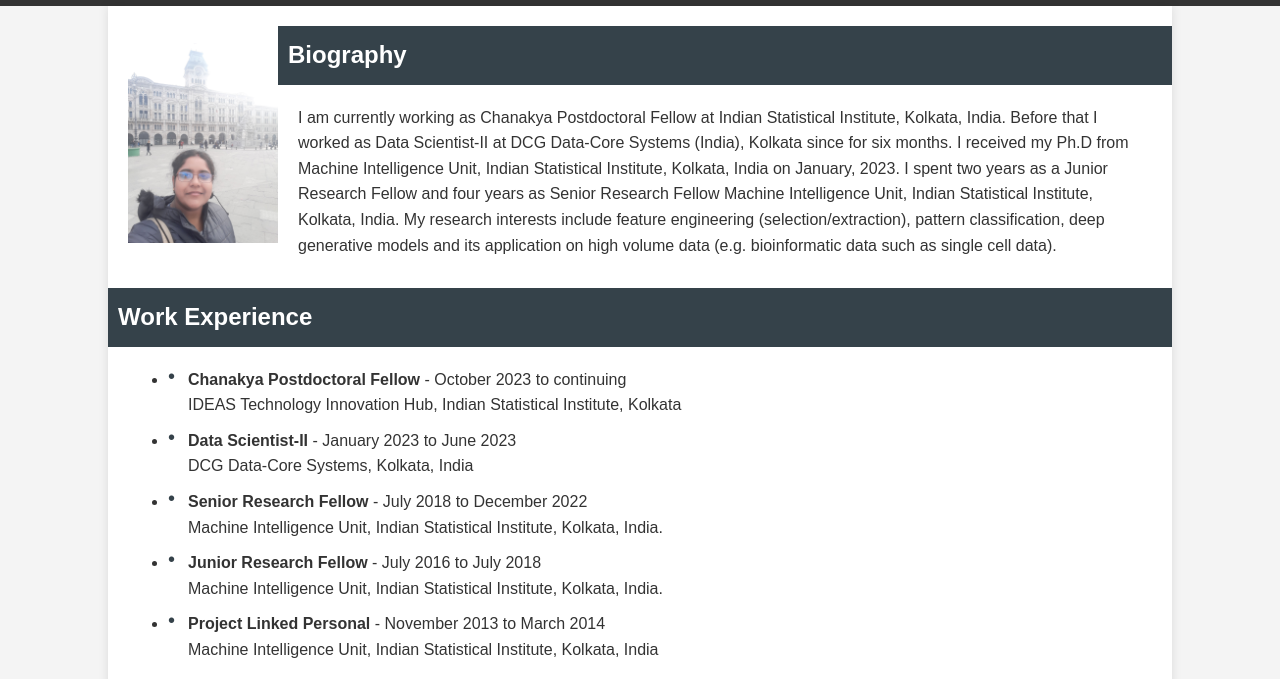
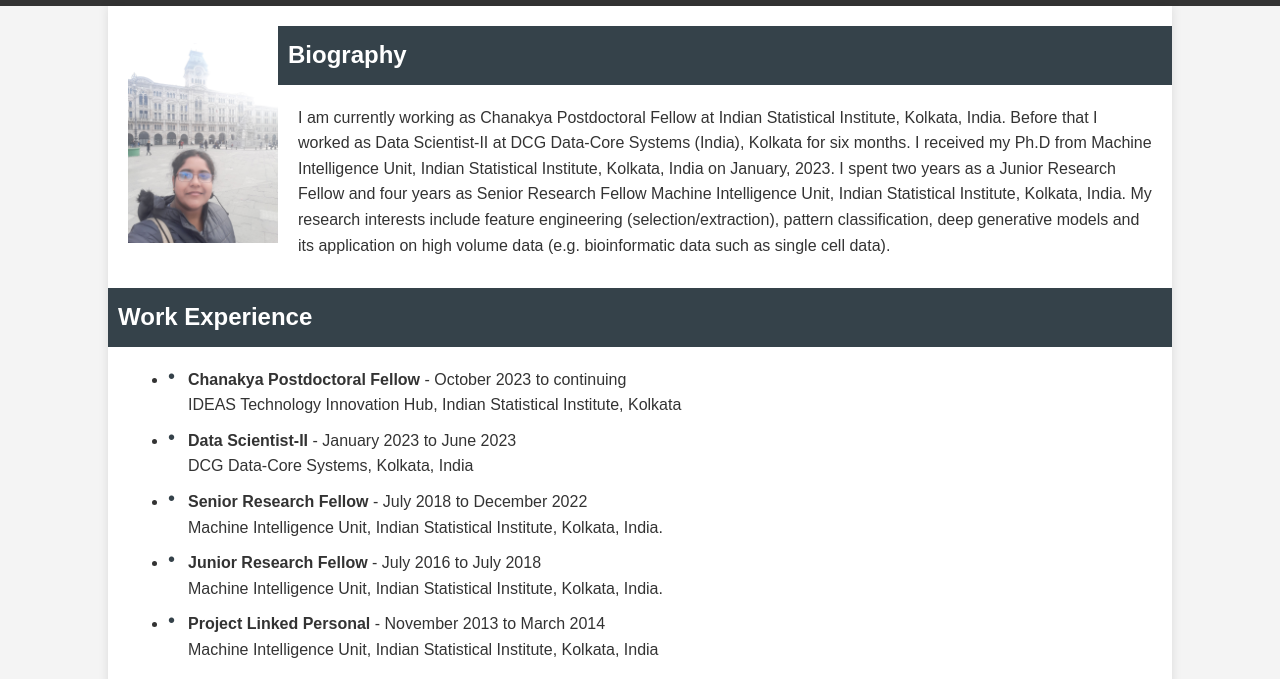
Before and after one commit to Snehalikalall/Snehalikalall.github.io, a plain HTML site: page index.html in a window 1280 px wide. Shown: the part 85-764 px from the top of the page. Drawn offline with Linux system fonts and the light colour scheme.

Commit message:
Update index.html

```diff
--- a/index.html
+++ b/index.html
@@ -183,7 +183,7 @@
                     <p>
                         I am currently working as Chanakya Postdoctoral Fellow at Indian Statistical Institute,
                         Kolkata, India. Before that I worked as Data Scientist-II at DCG Data-Core Systems (India),
-                        Kolkata since for six months. I received my Ph.D from Machine Intelligence Unit,
+                        Kolkata for six months. I received my Ph.D from Machine Intelligence Unit,
                         Indian Statistical Institute, Kolkata, India on January, 2023. I spent two years
                         as a Junior Research Fellow and four years as Senior Research Fellow Machine
                         Intelligence Unit, Indian Statistical Institute, Kolkata, India. My research interests
```
